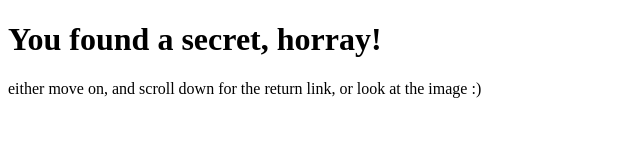
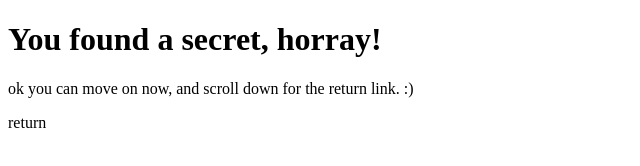
Before and after one commit to Samthemanlol/-O-secret..-, a plain HTML site: page index.html in a window 1280 px wide. Shown: the whole page, without its empty margins (0-640 px from the left). Drawn offline with Linux system fonts and the light colour scheme.

Commit message:
Update index.html

```diff
--- a/index.html
+++ b/index.html
@@ -5,7 +5,7 @@
     </head>
     <body>
         <h1>You found a secret, horray! </h1>
-        <p>either move on, and scroll down for the return link, or look at the image :) </p>
-<IMG src="easteregg.png" alt="bros internet so slow it couldn't load a simple image></IMG>
+        <p>ok you can move on now, and scroll down for the return link. :) </p>
+<a src="https://samthemanlol.github.io/Weblobby/">return</a>
     </body>
 </html>
```
